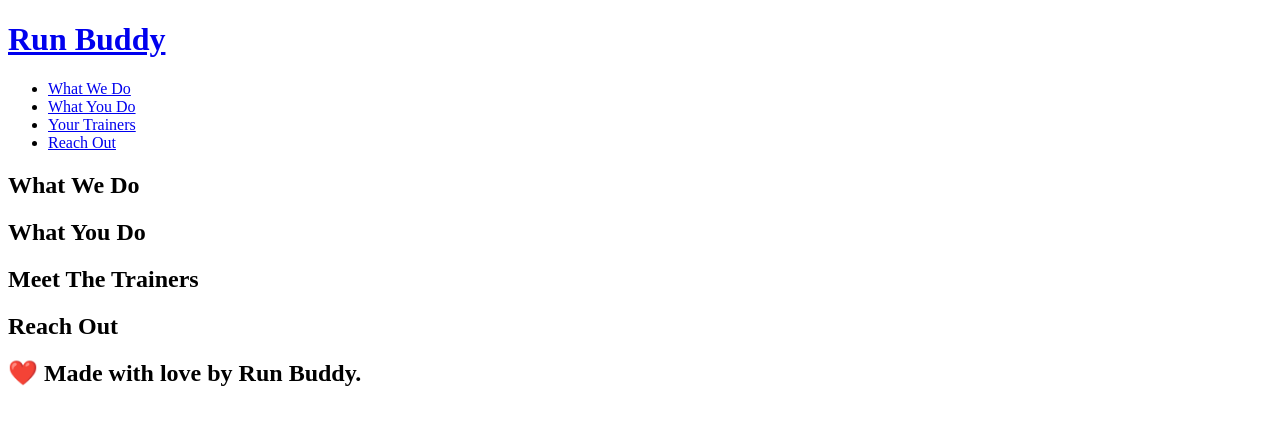
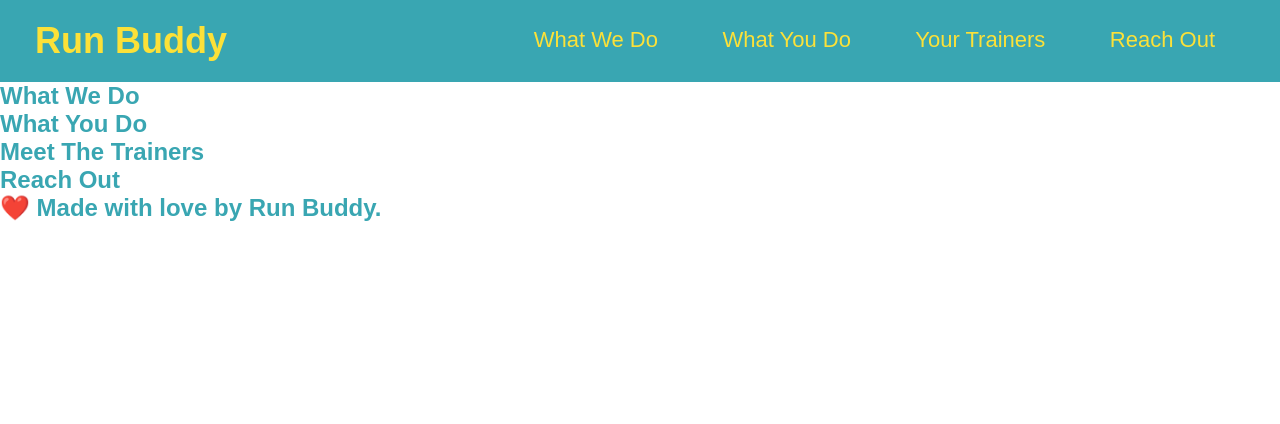
Before and after one commit to Wittywhitaker14/run-buddy, a plain HTML site: page index.html in a window 1280 px wide. Drawn offline with Linux system fonts and the light colour scheme.

Commit message:
css of the header

```diff
--- /dev/null
+++ b/assets/css/style.css/style.css
@@ -0,0 +1,35 @@
+*{
+    margin: 0;
+    padding: 0;
+}
+body {
+    color: #39a6b2;
+    font-family: Arial, Helvetica, sans-serif;
+}
+header {
+    padding: 20px 35px;
+    background-color: #39a6b2;
+}
+header h1 {
+    font-weight: bold;
+    font-size: 36px;
+    color: #fce138;
+    margin: 0;
+    display: inline;
+}
+header a {
+    text-decoration: none;
+    color: #fce138;
+}
+header nav {
+    float: right;
+    margin: 7px 0;
+}
+header nav ul li {
+    display: inline;
+}
+header nav ul li a {
+    margin: 0 30px;
+    font-weight: lighter;
+    font-size: 22px;
+}
--- a/index.html
+++ b/index.html
@@ -3,6 +3,7 @@
     <head>
         <meta charset="UTF-8" />
         <title>Run Buddy</title>
+        <link rel="stylesheet" href="./assets/css/style.css/style.css"/>
     </head>
     <body>
         <!-- navigation -->
```
Also changed, not shown: 1 other file.
